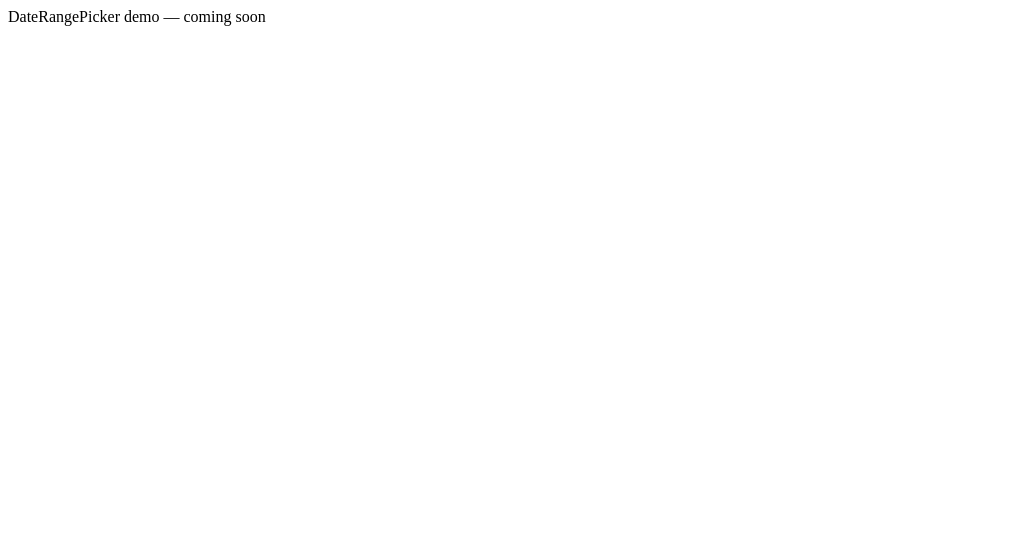
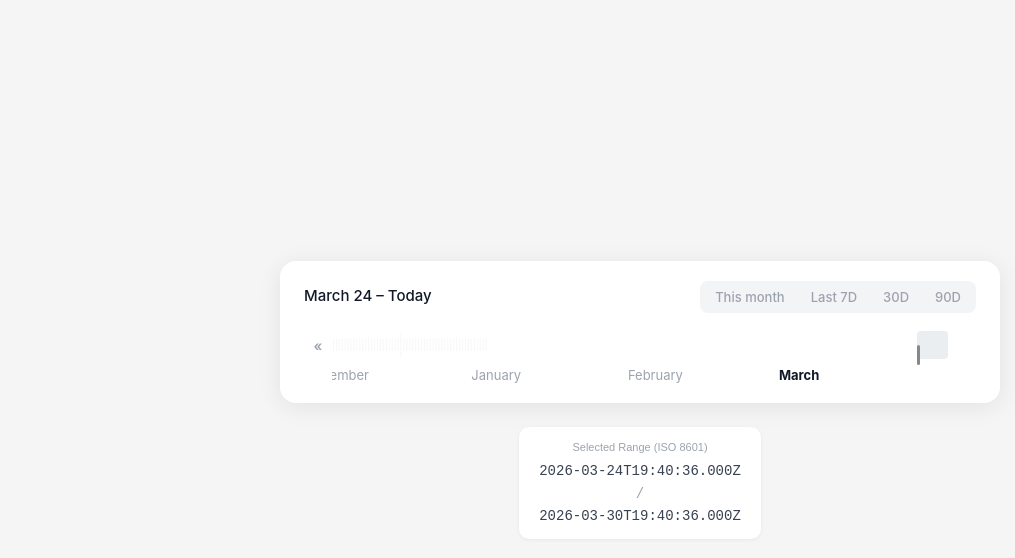
Before and after one commit to assada/date-picker, a React (Vite) app: page / in a window 1280 px wide. Shown: the top 558 px of the page, without its empty margins (0-1015 px from the left). Built offline with nearby package versions, Linux system fonts and the light colour scheme.

Commit message:
feat: add demo page with centered picker and ISO output

```diff
--- a/index.html
+++ b/index.html
@@ -5,6 +5,9 @@
     <link rel="icon" type="image/svg+xml" href="/vite.svg" />
     <meta name="viewport" content="width=device-width, initial-scale=1.0" />
     <title>DateRangePicker</title>
+    <style>
+      * { margin: 0; padding: 0; box-sizing: border-box; }
+    </style>
   </head>
   <body>
     <div id="root"></div>
--- a/src/demo/App.tsx
+++ b/src/demo/App.tsx
@@ -1,3 +1,76 @@
+import { useState } from "react";
+import { DateRangePicker } from "../components/DateRangePicker";
+import type { DateRange } from "../components/DateRangePicker";
+
+const presets = [
+  { label: "This month", days: new Date().getDate() },
+  { label: "Last 7D", days: 7 },
+  { label: "30D", days: 30 },
+  { label: "90D", days: 90 },
+];
+
+const sixMonthsAgo = new Date();
+sixMonthsAgo.setMonth(sixMonthsAgo.getMonth() - 6);
+sixMonthsAgo.setDate(1);
+
 export default function App() {
-  return <div>DateRangePicker demo — coming soon</div>;
+  const [range, setRange] = useState<DateRange>({
+    start: (() => {
+      const d = new Date();
+      d.setDate(d.getDate() - 6);
+      return d;
+    })(),
+    end: new Date(),
+  });
+
+  return (
+    <div
+      style={{
+        minHeight: "100vh",
+        background: "#f5f5f5",
+        display: "flex",
+        flexDirection: "column",
+        alignItems: "center",
+        justifyContent: "center",
+        fontFamily:
+          '-apple-system, BlinkMacSystemFont, "Segoe UI", Roboto, sans-serif',
+        padding: 32,
+        boxSizing: "border-box",
+        margin: 0,
+      }}
+    >
+      <DateRangePicker
+        value={range}
+        onChange={setRange}
+        minDate={sixMonthsAgo}
+        presets={presets}
+      />
+
+      <div
+        style={{
+          marginTop: 24,
+          padding: "12px 20px",
+          background: "#fff",
+          borderRadius: 10,
+          fontFamily: "monospace",
+          fontSize: 14,
+          color: "#374151",
+          boxShadow: "0 1px 4px rgba(0,0,0,0.06)",
+          textAlign: "center",
+          lineHeight: 1.6,
+        }}
+      >
+        <div style={{ color: "#9ca3af", fontSize: 11, marginBottom: 4, fontFamily: "sans-serif" }}>
+          Selected Range (ISO 8601)
+        </div>
+        <div>
+          {range.start.toISOString()}
+        </div>
+        <div style={{ color: "#9ca3af" }}>/</div>
+        <div>
+          {range.end.toISOString()}
+        </div>
+      </div>
+    </div>
+  );
 }
```
